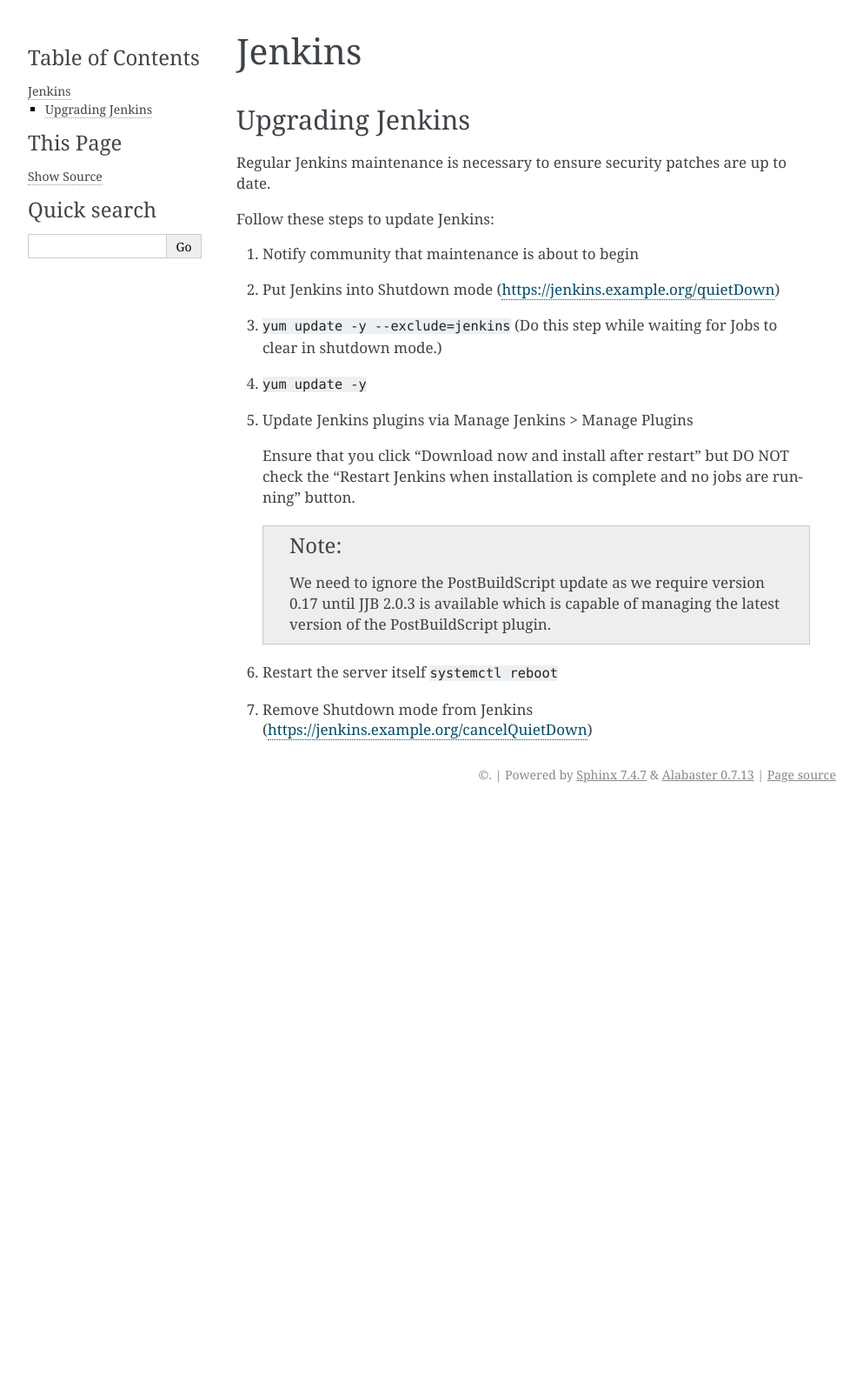
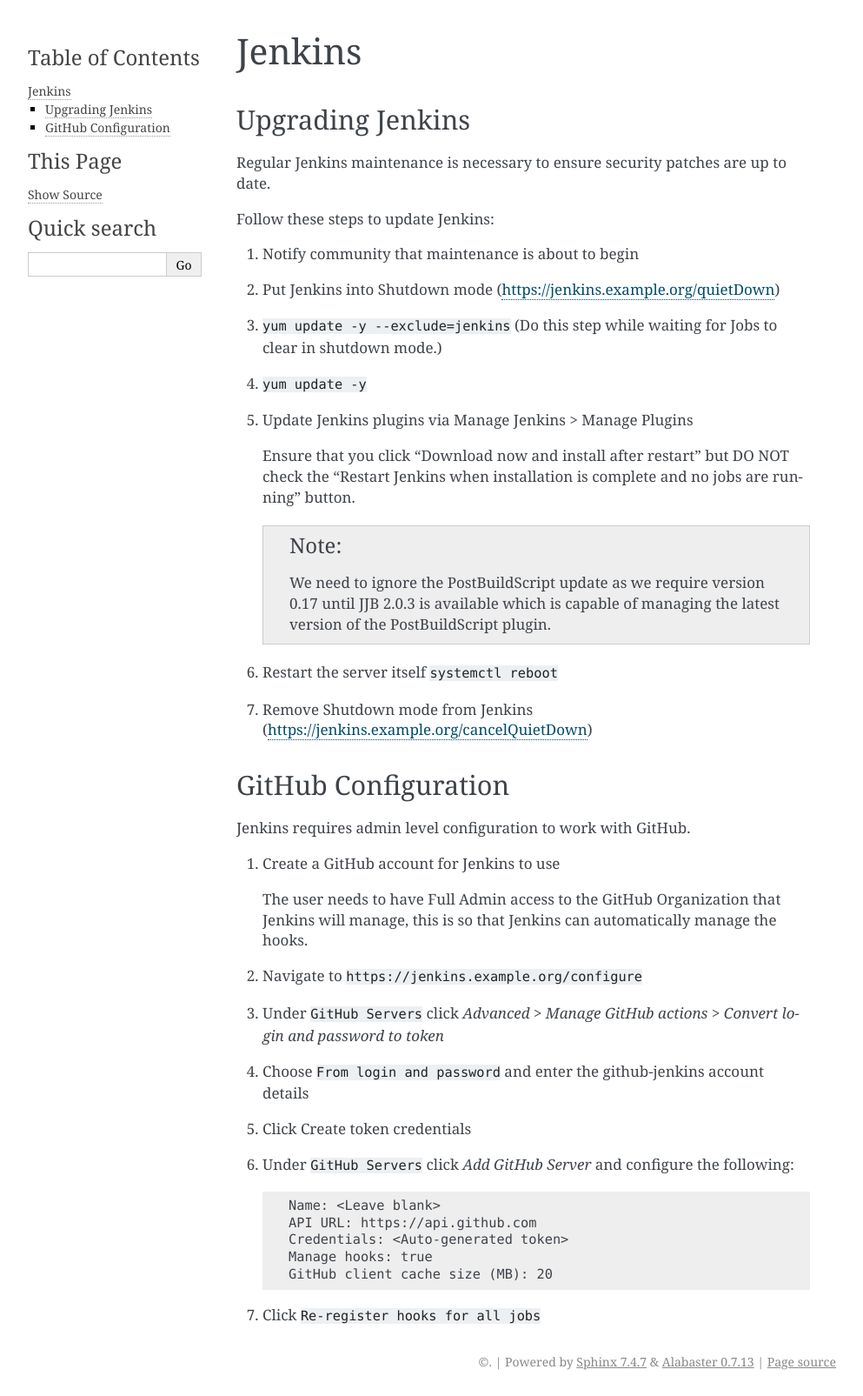
Before and after one commit to lfit/releng-docs, a Sphinx documentation site: the page built from docs/infra/jenkins.rst, in a window 1280 px wide. Shown: the whole page at 87% size, without its empty margins (148-1141 px from the left). Built offline with Sphinx 7.4.7, drawn with Linux system fonts in a browser that asks for light colours; before the commit the page ends 930 px from its top, so only the background shows below that.

Commit message:
Add Jenkins GitHub integration instructions
Change-Id: I50c48911a62a4dc618d414cf9681a78214939a8d
Signed-off-by: Thanh Ha <thanh.ha@linuxfoundation.org>

```diff
--- a/docs/infra/jenkins.rst
+++ b/docs/infra/jenkins.rst
@@ -3,6 +3,8 @@
 #######
 Jenkins
 #######
+
+.. _jenkins-upgrade:
 
 Upgrading Jenkins
 =================
@@ -33,3 +35,33 @@
 #. Restart the server itself ``systemctl reboot``
 #. Remove Shutdown mode from Jenkins
    (https://jenkins.example.org/cancelQuietDown)
+
+.. _jenkins-github:
+
+GitHub Configuration
+====================
+
+Jenkins requires admin level configuration to work with GitHub.
+
+#. Create a GitHub account for Jenkins to use
+
+   The user needs to have Full Admin access to the GitHub Organization that
+   Jenkins will manage, this is so that Jenkins can automatically manage the
+   hooks.
+
+#. Navigate to ``https://jenkins.example.org/configure``
+#. Under ``GitHub Servers`` click *Advanced* >
+   *Manage GitHub actions* > *Convert login and password to token*
+#. Choose ``From login and password`` and enter the github-jenkins account details
+#. Click Create token credentials
+#. Under ``GitHub Servers`` click *Add GitHub Server* and configure the following:
+
+   .. code-block:: none
+
+      Name: <Leave blank>
+      API URL: https://api.github.com
+      Credentials: <Auto-generated token>
+      Manage hooks: true
+      GitHub client cache size (MB): 20
+
+#. Click ``Re-register hooks for all jobs``
```
